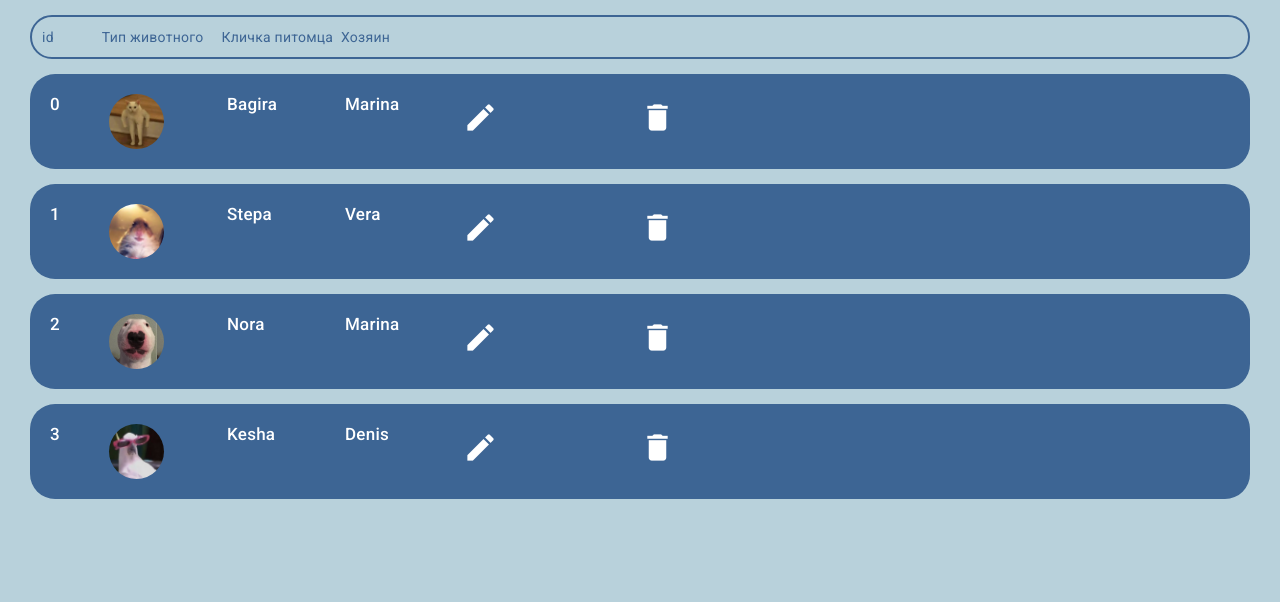
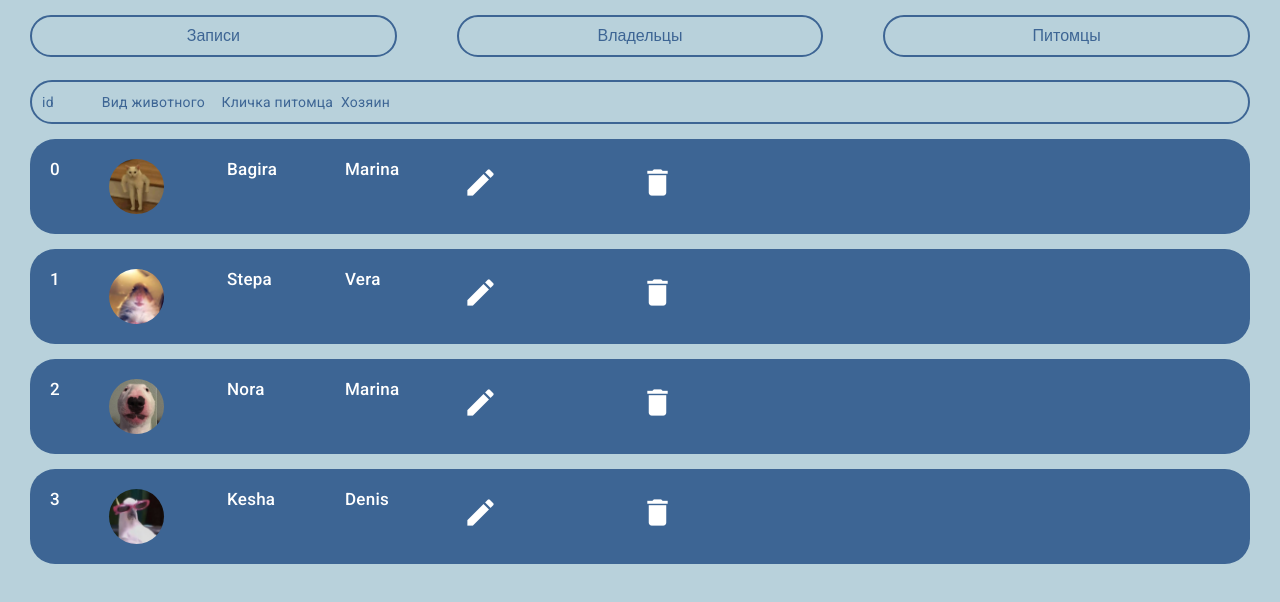
Before and after one commit to blinmarin/Vet_frontend, an Angular app: page /pets in a window 1280 px wide. Shown: the top 602 px of the page. Built offline with nearby package versions, Linux system fonts and the light colour scheme.

Commit message:
add route-buttons

```diff
--- a/src/app/app.component.html
+++ b/src/app/app.component.html
@@ -1 +1,6 @@
+<div class="container">
+  <button routerLink="" routerLinkActive="active-link">Записи</button>
+  <button routerLink="/owners" routerLinkActive="active-link">Владельцы</button>
+  <button routerLink="/pets" routerLinkActive="active-link">Питомцы</button>
+</div>
 <router-outlet></router-outlet>
--- a/src/app/app.component.scss
+++ b/src/app/app.component.scss
@@ -0,0 +1,28 @@
+.container {
+  display: grid;
+  grid-template-columns: 1fr 1fr 1fr;
+
+  button {
+    font-size: 16px;
+    font-weight: 500;
+    color: #3d6594;
+    margin-top: 15px;
+    margin-bottom: 8px;
+    margin-left: 30px;
+    margin-right: 30px;
+    border: 2px solid #3d6594;
+    background-color: #b8d1db;
+    padding: 10px;
+    border-radius: 25px;
+
+    &:hover {
+      transition-duration: 0.2s;
+      transform: scale(1.1);
+    }
+
+    &:focus {
+      background-color: #3d6594;
+      color: white;
+    }
+  }
+}
--- a/src/app/modules/appointments/appointments.module.ts
+++ b/src/app/modules/appointments/appointments.module.ts
@@ -4,6 +4,7 @@ import { BrowserModule } from '@angular/platform-browser';
 import { MarCommonModule } from '../common/common.module';
 import { MarOwnersListComponent } from './components/mar-owners-list/mar-owners-list.component';
 import { MarPetsListComponent } from './components/mar-pets-list/mar-pets-list.component';
+import { MarCreateComponent } from './components/mar-create/mar-create.component';
 
 
 const MarComponents = [
@@ -15,6 +16,7 @@ const MarComponents = [
     MarComponents,
     MarOwnersListComponent,
     MarPetsListComponent,
+    MarCreateComponent,
   ],
   imports: [
     BrowserModule,
--- a/src/app/modules/appointments/components/mar-appointment-list/mar-appointment-list.component.html
+++ b/src/app/modules/appointments/components/mar-appointment-list/mar-appointment-list.component.html
@@ -63,6 +63,6 @@
   </div>
 
 </div> -->
-
+<app-mar-create></app-mar-create>
 <app-mar-grid-list [settings] = 'listSettings'></app-mar-grid-list>
 <!-- <app-mar-grid-list></app-mar-grid-list> -->
--- /dev/null
+++ b/src/app/modules/appointments/components/mar-create/mar-create.component.html
@@ -0,0 +1,4 @@
+<div class="container">
+  <div></div>
+  <app-mar-create-button></app-mar-create-button>
+</div>
--- /dev/null
+++ b/src/app/modules/appointments/components/mar-create/mar-create.component.scss
@@ -0,0 +1,20 @@
+.container{
+  display: grid;
+  grid-template-columns: 10fr 1fr;
+  font-size: 17px;
+  font-weight: 500;
+  color: white;
+  margin: 15px;
+  margin-left: 30px;
+  margin-right: 30px;
+  background-color: #3d6594;
+  padding: 20px;
+  border-radius: 25px;
+
+  &:hover {
+    transition-duration: 0.2s;
+    background-color: #6495ED;
+    transform: scale(1.02);
+  }
+
+}
--- a/src/app/modules/appointments/components/mar-pets-list/mar-pets-list.component.ts
+++ b/src/app/modules/appointments/components/mar-pets-list/mar-pets-list.component.ts
@@ -34,7 +34,7 @@ export class MarPetsListComponent {
         visible: true,
         type: 'default'},
         {
-          caption: 'Тип животного',
+          caption: 'Вид животного',
           dataField: 'type',
           visible: true,
           type: 'pet_type',
--- a/src/app/modules/common/common.module.ts
+++ b/src/app/modules/common/common.module.ts
@@ -8,6 +8,7 @@ import { MarAccordionComponent } from './components/accordion/accordion.componen
 import { MarDeleteButtonComponent } from './components/icons-button/mar-delete-button/mar-delete-button.component';
 import { MarEditButtonComponent } from './components/icons-button/mar-edit-button/mar-edit-button.component';
 import { MarGridTemplateComponent } from './components/mar-grid-template/mar-grid-template.component';
+import { MarCreateButtonComponent } from './components/icons-button/mar-create-button/mar-create-button.component';
 
 
 const MarComponents = [
@@ -15,7 +16,8 @@ const MarComponents = [
   MarGridListComponent,
   MarEditButtonComponent,
   MarDeleteButtonComponent,
-  MarGridTemplateComponent
+  MarGridTemplateComponent,
+  MarCreateButtonComponent,
 ]
 
 @NgModule({
--- /dev/null
+++ b/src/app/modules/common/components/icons-button/mar-create-button/mar-create-button.component.html
@@ -0,0 +1,3 @@
+<div>
+  <mat-icon>add_circle</mat-icon>
+</div>
--- /dev/null
+++ b/src/app/modules/common/components/icons-button/mar-create-button/mar-create-button.component.scss
@@ -0,0 +1,17 @@
+.mat-icon {
+  font-size: 35px;
+  width: 40px;
+  height: 40px;
+  cursor: pointer;
+
+  &:hover {
+    font-size: 40px;
+  }
+}
+
+
+div {
+  height: 3em;
+  display: flex;
+  align-items: center;
+}
```
Also changed, not shown: src/app/modules/appointments/components/mar-create/mar-create.component.ts (added, +10 -0 lines), src/app/modules/common/components/icons-button/mar-create-button/mar-create-button.component.ts (added, +10 -0 lines).
